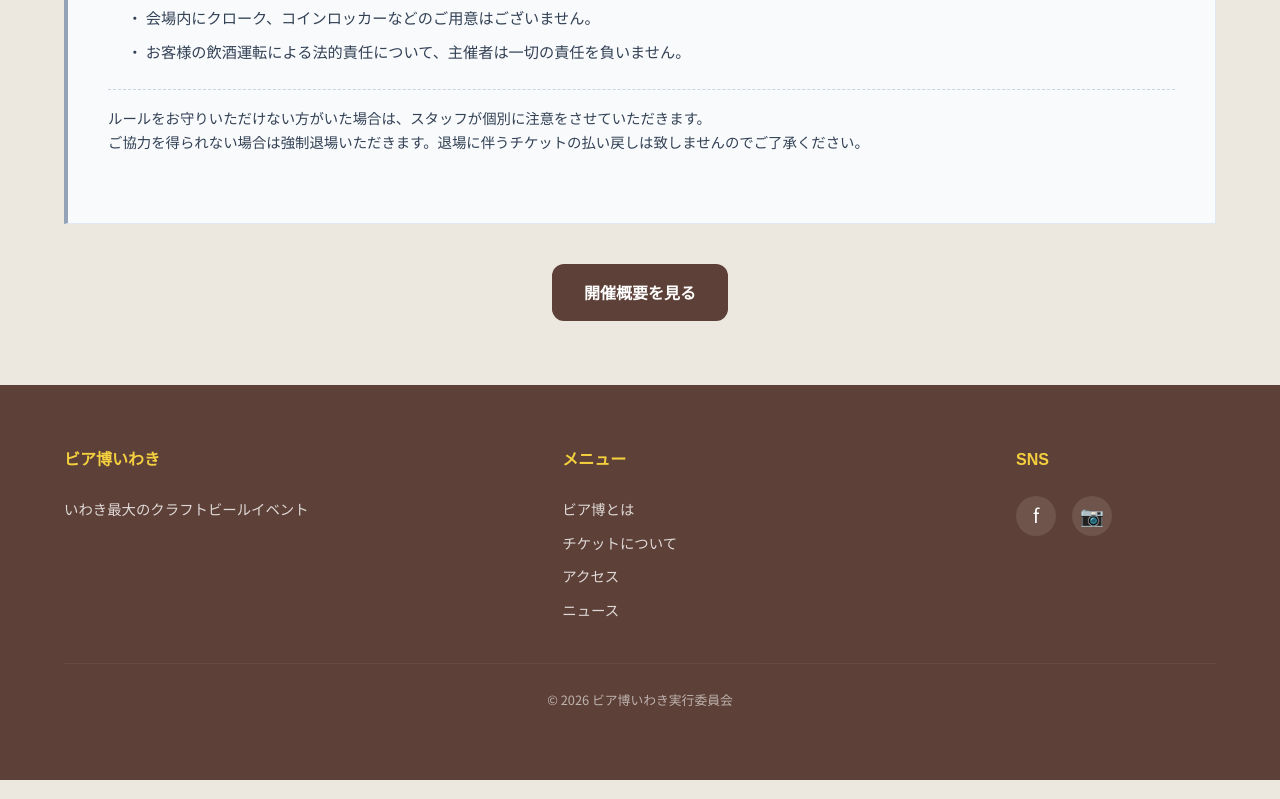
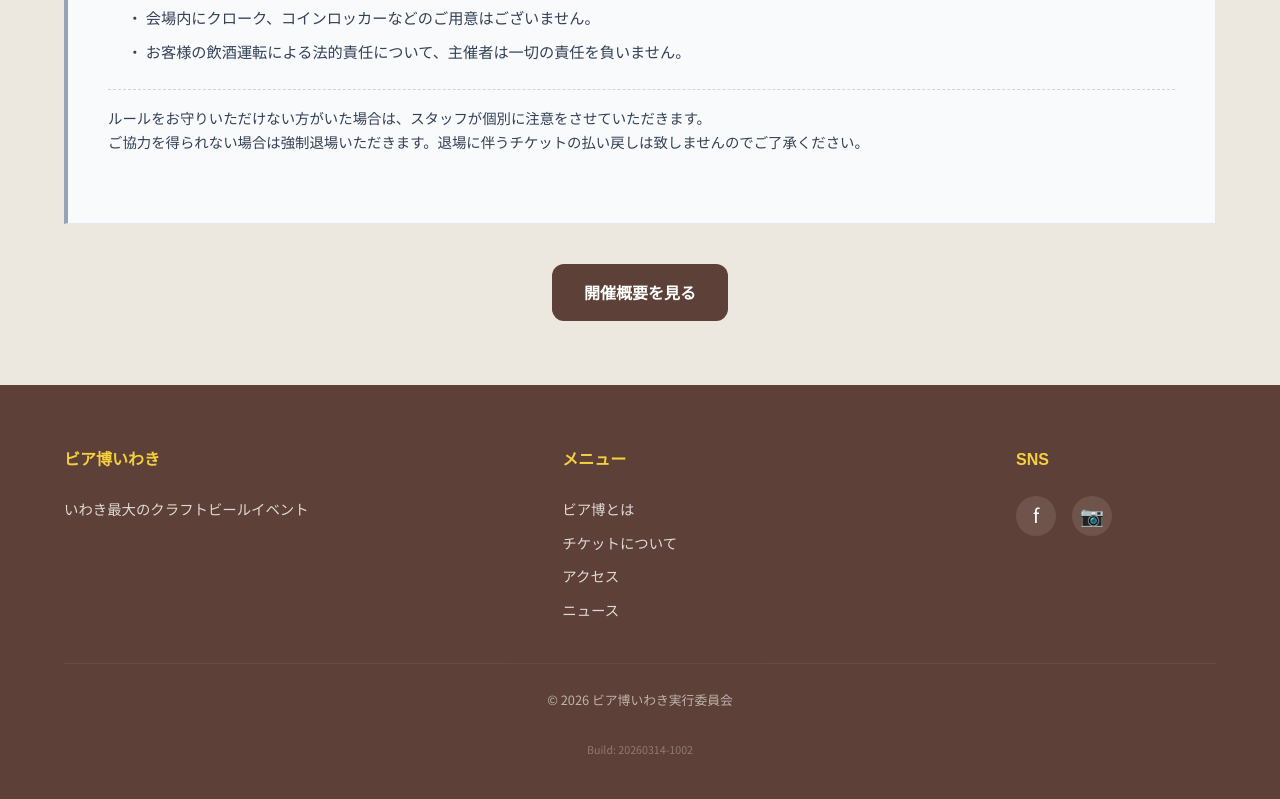
Before and after one commit to komo8657-arch/beerexpo-iwaki-site, a website built with Vite: page index.html in a window 1280 px wide. Shown: the part 3499-4298 px from the top of the page. Built offline with nearby package versions, Linux system fonts and the light colour scheme; a web font is replaced by a local one.

Commit message:
Chore: Add visible build timestamp for cache verification and fix hero zoom

```diff
--- a/index.html
+++ b/index.html
@@ -263,6 +263,7 @@
             </div>
             <div class="footer-bottom">
                 <p>© 2026 ビア博いわき実行委員会</p>
+                <small style="display:block; margin-top:0.5rem; opacity:0.5;">Build: 20260314-1002</small>
             </div>
         </div>
     </footer>
```
